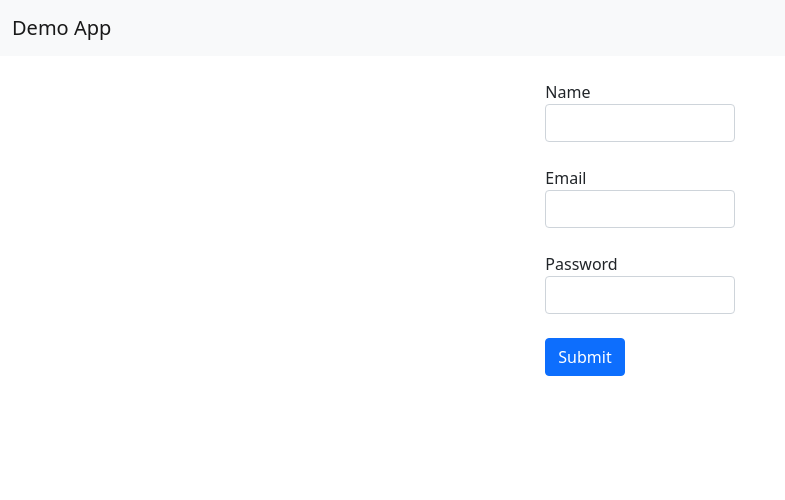
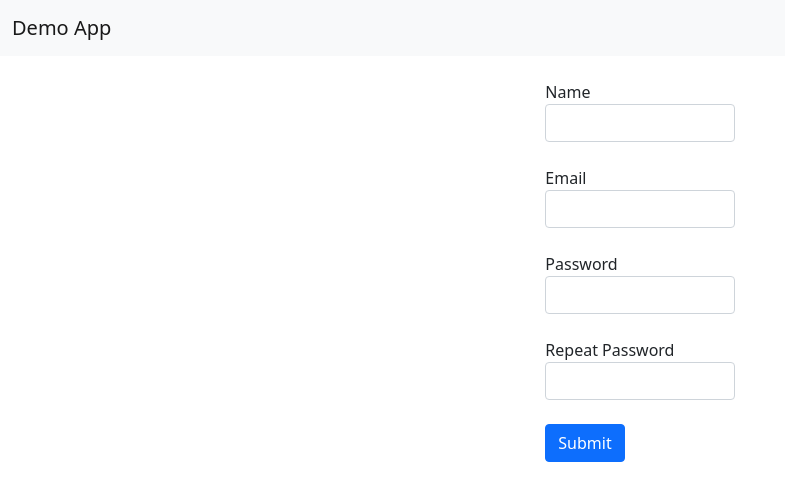
Before and after one commit to sltpn3/demo, a React (Create React App) app: page /signup in a window 1280 px wide. Shown: the top 500 px of the page, without its empty margins (0-785 px from the left). Built offline with nearby package versions, Linux system fonts and the light colour scheme; no server answers.

Commit message:
sign up error notification

```diff
--- a/src/pages/Signup/Signup.js
+++ b/src/pages/Signup/Signup.js
@@ -1,4 +1,4 @@
-import React from "react";
+import React, { useState } from "react";
 import { useForm } from "react-hook-form";
 import { Form, FormGroup, Label, Input, Button } from "reactstrap";
 import axios from 'axios';
@@ -6,8 +6,9 @@ import axios from 'axios';
 const RegisterForm = () => {
   const { REACT_APP_API_LOGIN } = process.env;
   // console.log({REACT_APP_API_LOGIN})
-  const { register, handleSubmit, formState: { errors } } = useForm();
+  const { register, handleSubmit, formState: { errors }, getValues } = useForm();
   // const handleRegistration = (data) => console.log(data);
+  const [isError, setIsError] = useState(false);
   const handleRegistration = (data) => axios.post(REACT_APP_API_LOGIN + "/register",
     data
   ).then(result => {
@@ -17,8 +18,10 @@ const RegisterForm = () => {
     } else {
       // setIsError(true);
     }
-  }).catch(e => {
-    // setIsError(true);
+  }).catch((e) => {
+    console.log(e.response);
+    setIsError(true);
+
   });
 
   const handleError = (errors) => { };
@@ -30,6 +33,16 @@ const RegisterForm = () => {
       minLength: {
         value: 8,
         message: "Password must have at least 8 characters"
+      }
+    },
+    password_repeat: {
+      required: "Please confirm password!",
+      validate: {
+        matchesPreviousPassword: (value) => {
+          const { password } = getValues();
+          return password === value || "Passwords should match!";
+
+        }
       }
     }
   };
@@ -65,6 +78,17 @@ const RegisterForm = () => {
             {errors.password && errors.password.message}
           </small>
         </FormGroup>
+        <FormGroup className="mt-4 mb-4">
+          <Label>Repeat Password</Label>
+          <Input
+            type="password"
+            name="password_repeat"
+            {...register("password_repeat", registerOptions.password_repeat)}
+          />
+          <small className="text-danger">
+            {errors.password_repeat && errors.password_repeat.message}
+          </small>
+        </FormGroup>
         <Button color="primary">Submit</Button>
       </Form>
     </div>
```
